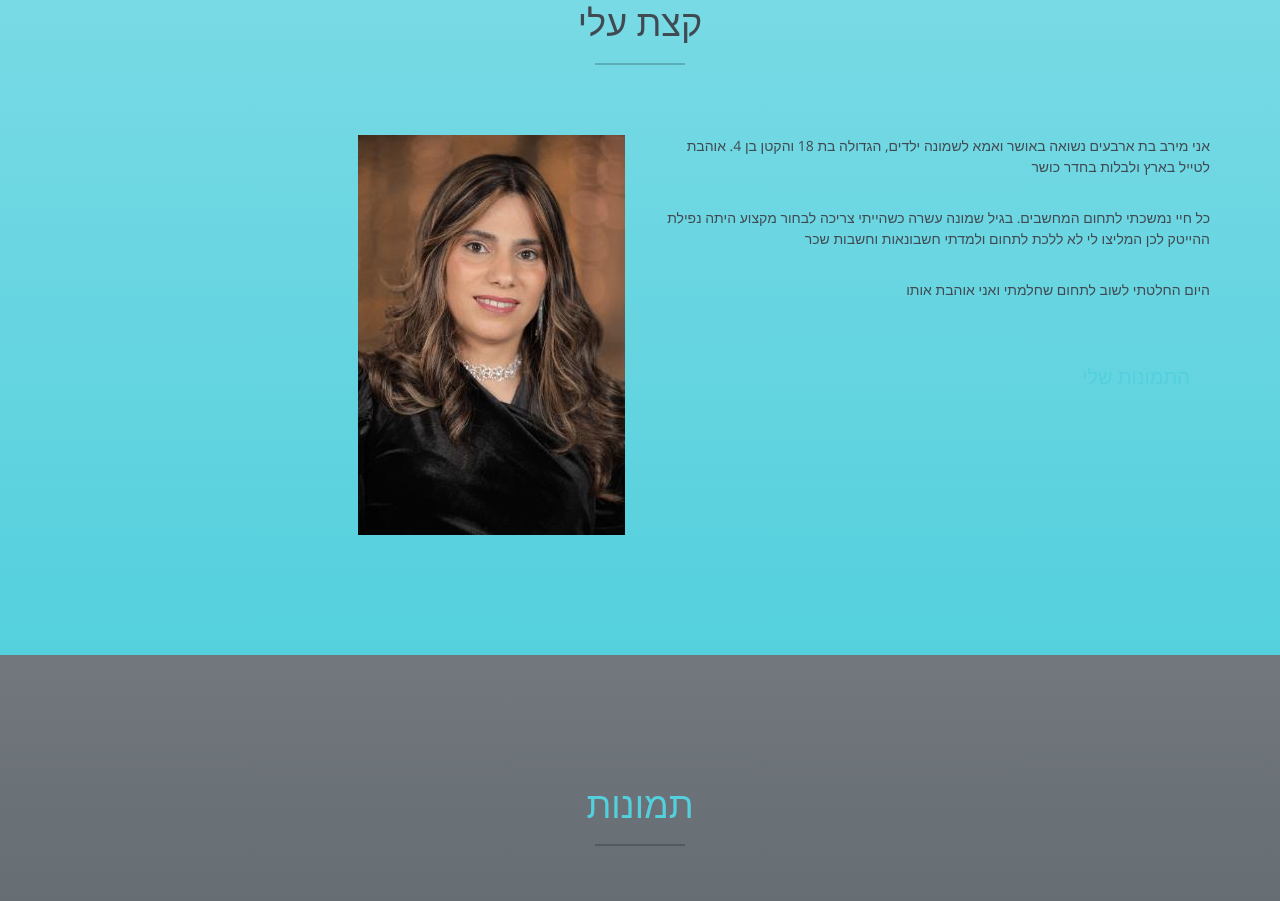
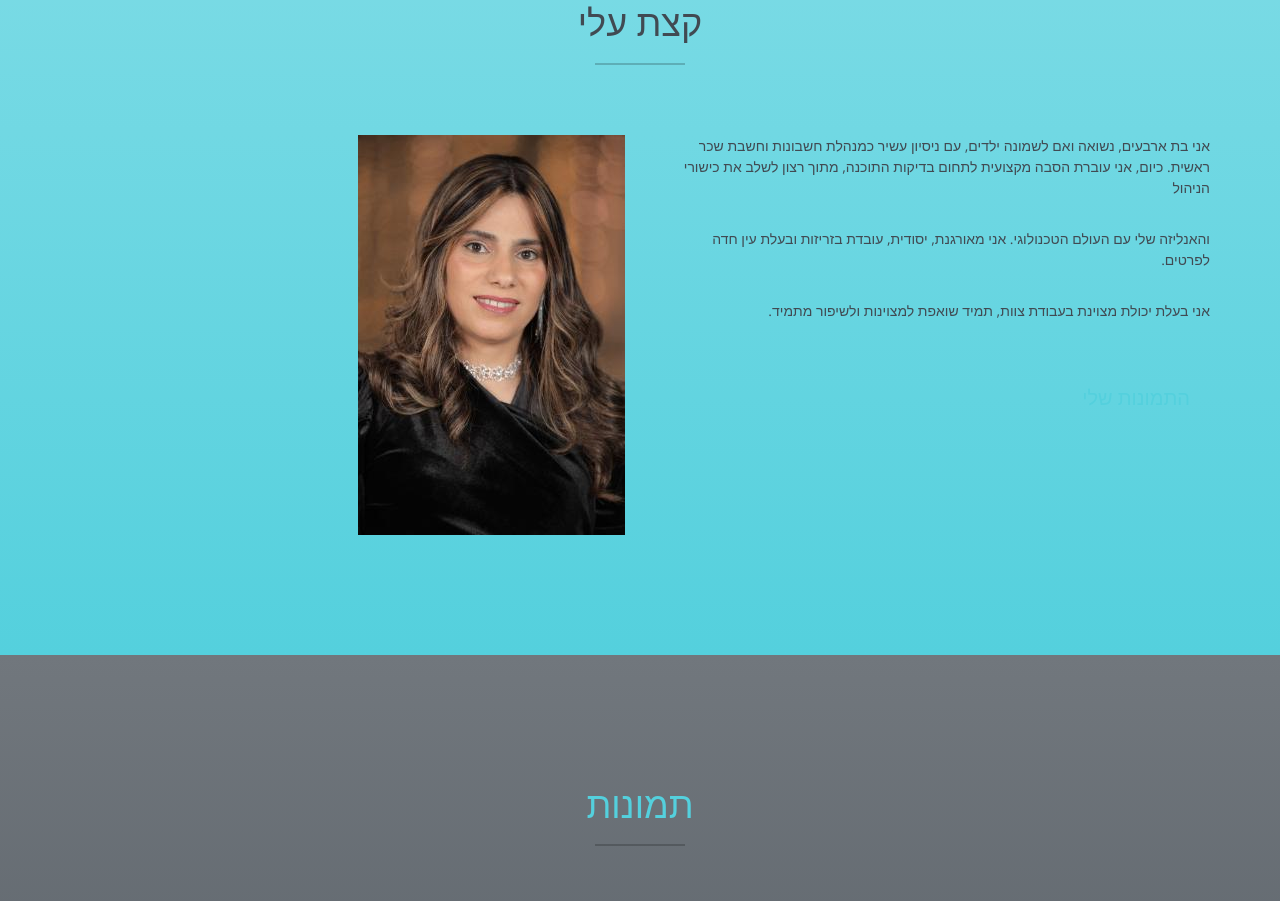
Before and after one commit to meravadmoni/index, a plain HTML site: page index.html in a window 1280 px wide. Shown: the part 888-1789 px from the top of the page. Drawn offline with nearby package versions, Linux system fonts and the light colour scheme.

Commit message:
Update index.html

```diff
--- a/index.html
+++ b/index.html
@@ -79,10 +79,10 @@
       <div class="col-xs-12 col-md-6"> <img src="img/קטן 14.jpg" class="img-responsive" alt=""> </div>
       <div class="col-xs-12 col-md-6">
         <div class="about-text">
-          <p> אני מירב בת ארבעים נשואה באושר ואמא לשמונה ילדים, הגדולה בת 18 והקטן בן 4.
-		   אוהבת לטייל בארץ ולבלות בחדר כושר</p>
-          <p>כל חיי נמשכתי לתחום המחשבים. בגיל שמונה עשרה כשהייתי צריכה לבחור מקצוע היתה נפילת ההייטק לכן המליצו לי לא ללכת לתחום ולמדתי חשבונאות וחשבות שכר </p>
-		  <p> היום החלטתי לשוב לתחום שחלמתי ואני אוהבת אותו </p>
+          <p> אני בת ארבעים, נשואה ואם לשמונה ילדים, עם ניסיון עשיר כמנהלת חשבונות וחשבת שכר ראשית.
+		   כיום, אני עוברת הסבה מקצועית לתחום בדיקות התוכנה, מתוך רצון לשלב את כישורי הניהול </p>
+          <p>  והאנליזה שלי עם העולם הטכנולוגי. אני מאורגנת, יסודית, עובדת בזריזות ובעלת עין חדה לפרטים.  </p>
+		  <p> אני בעלת יכולת מצוינת בעבודת צוות, תמיד שואפת למצוינות ולשיפור מתמיד. </p>
           <a href="#portfolio" class="btn btn-default btn-lg page-scroll">התמונות שלי</a> </div>
       </div>
     </div>
```
